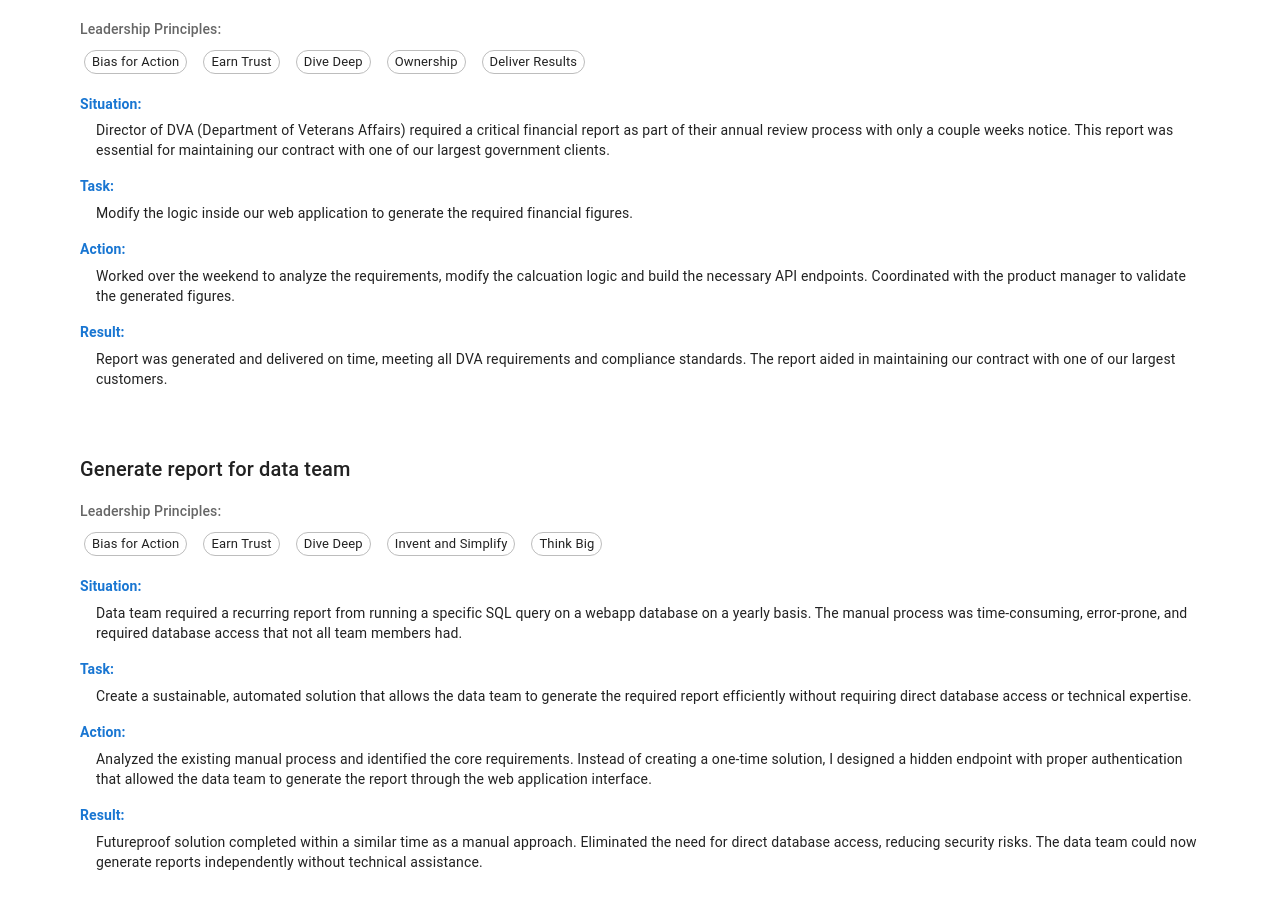
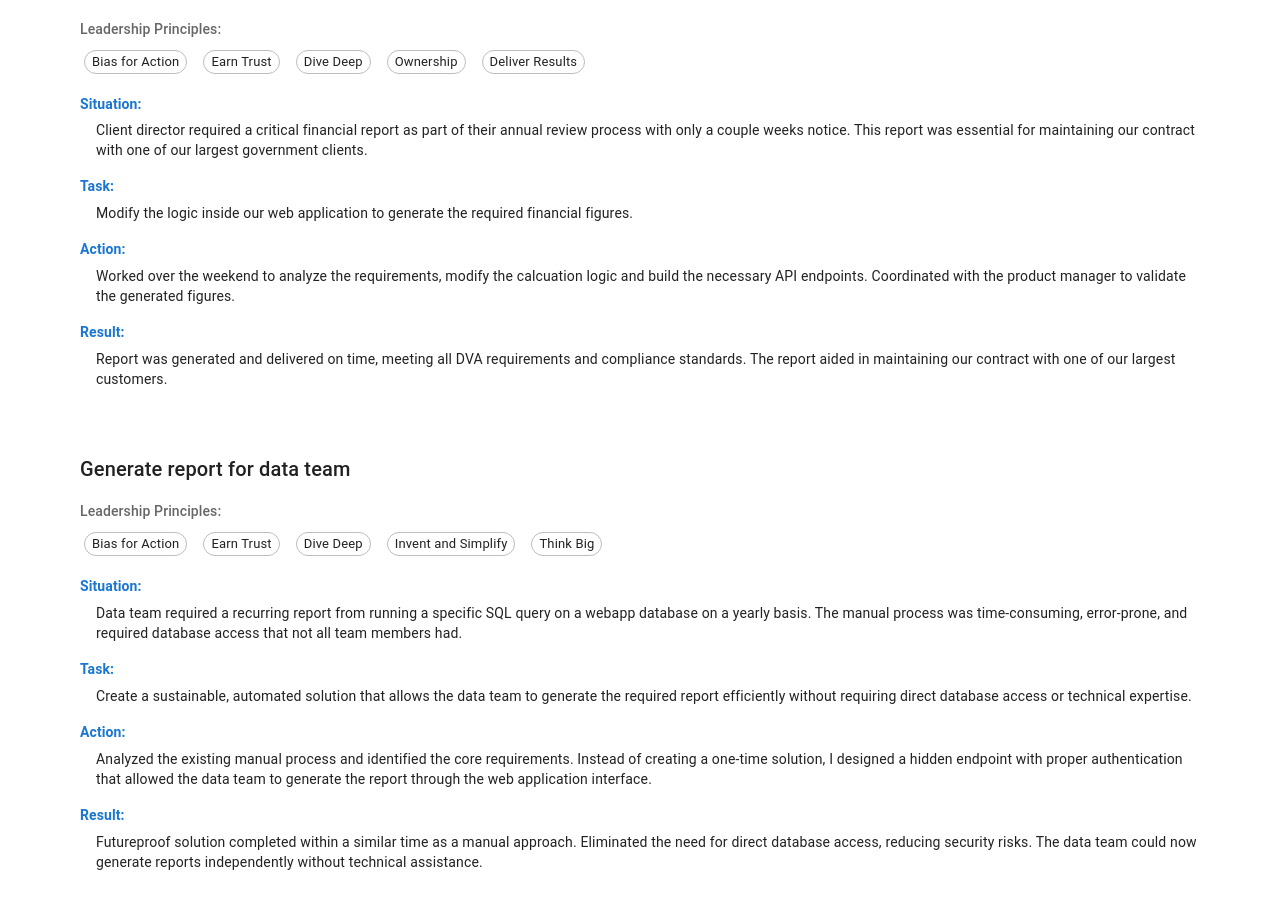
Before and after one commit to tanlines/demo-profile, a React (Vite) app: page /star in a window 1280 px wide. Shown: the part 926-1834 px from the top of the page. Built offline with nearby package versions, Linux system fonts and the light colour scheme.

Commit message:
remove identifying info

```diff
--- a/src/data/situations.js
+++ b/src/data/situations.js
@@ -10,7 +10,7 @@ export const situations = [
   {
     title: "Generate report for large government client",
     principles: ["Bias for Action", "Earn Trust", "Dive Deep", "Ownership", "Deliver Results"],
-    situation: "Director of DVA (Department of Veterans Affairs) required a critical financial report as part of their annual review process with only a couple weeks notice. This report was essential for maintaining our contract with one of our largest government clients.",
+    situation: "Client director required a critical financial report as part of their annual review process with only a couple weeks notice. This report was essential for maintaining our contract with one of our largest government clients.",
     task: "Modify the logic inside our web application to generate the required financial figures.",
     action: "Worked over the weekend to analyze the requirements, modify the calcuation logic and build the necessary API endpoints. Coordinated with the product manager to validate the generated figures.",
     result: "Report was generated and delivered on time, meeting all DVA requirements and compliance standards. The report aided in maintaining our contract with one of our largest customers."
```
